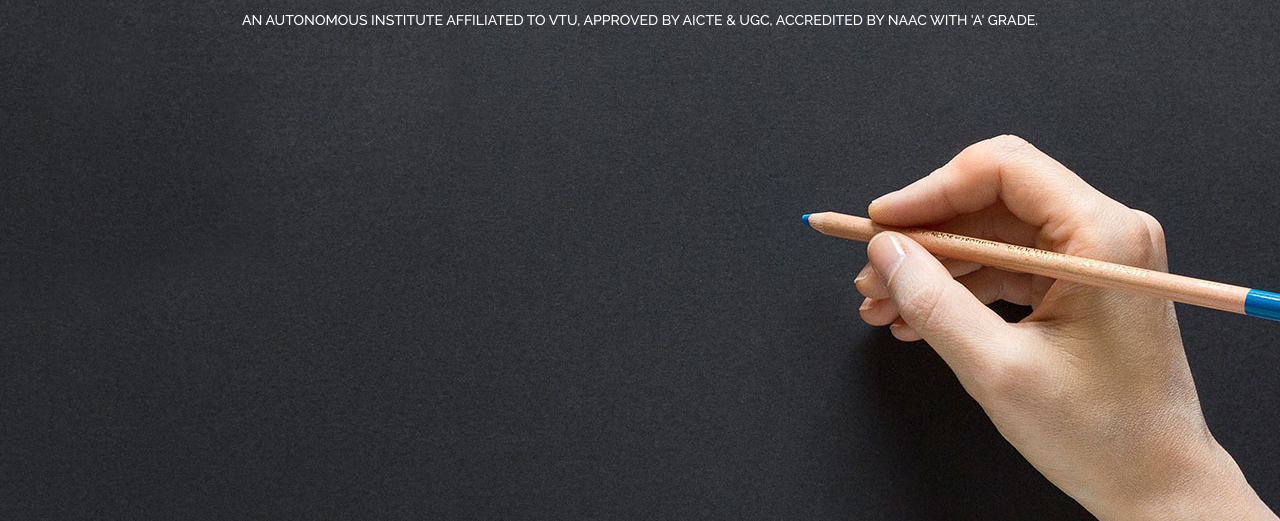
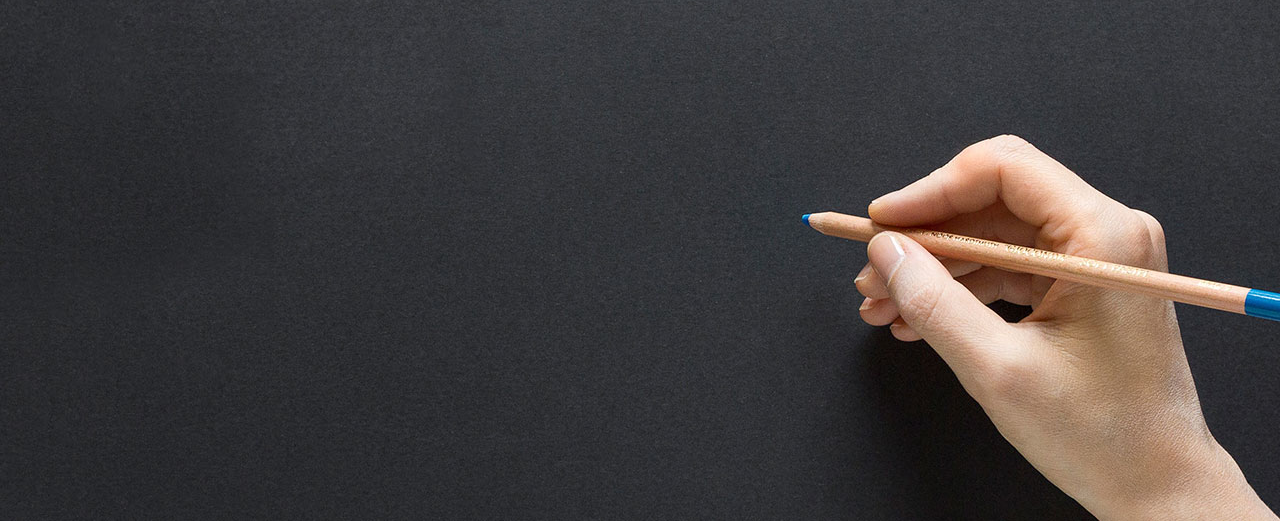
Before and after one commit to hrpavan07/dsce, a plain HTML site: page index.html in a window 1280 px wide. Shown: the part 427-948 px from the top of the page. Drawn offline with Linux system fonts and the light colour scheme.

Commit message:
Update index.html

```diff
--- a/index.html
+++ b/index.html
@@ -66,7 +66,6 @@
 		<div class="container">
 			<div class="hero-text text-white">
 				<h2>Welcome to Sagar Hospitals</h2>
-				<p> AN AUTONOMOUS INSTITUTE AFFILIATED TO VTU, APPROVED BY AICTE & UGC, ACCREDITED BY NAAC WITH 'A' GRADE.</p>
 			</div>
 			<div class="row">
 				<div class="col-lg-10 offset-lg-1">
```
